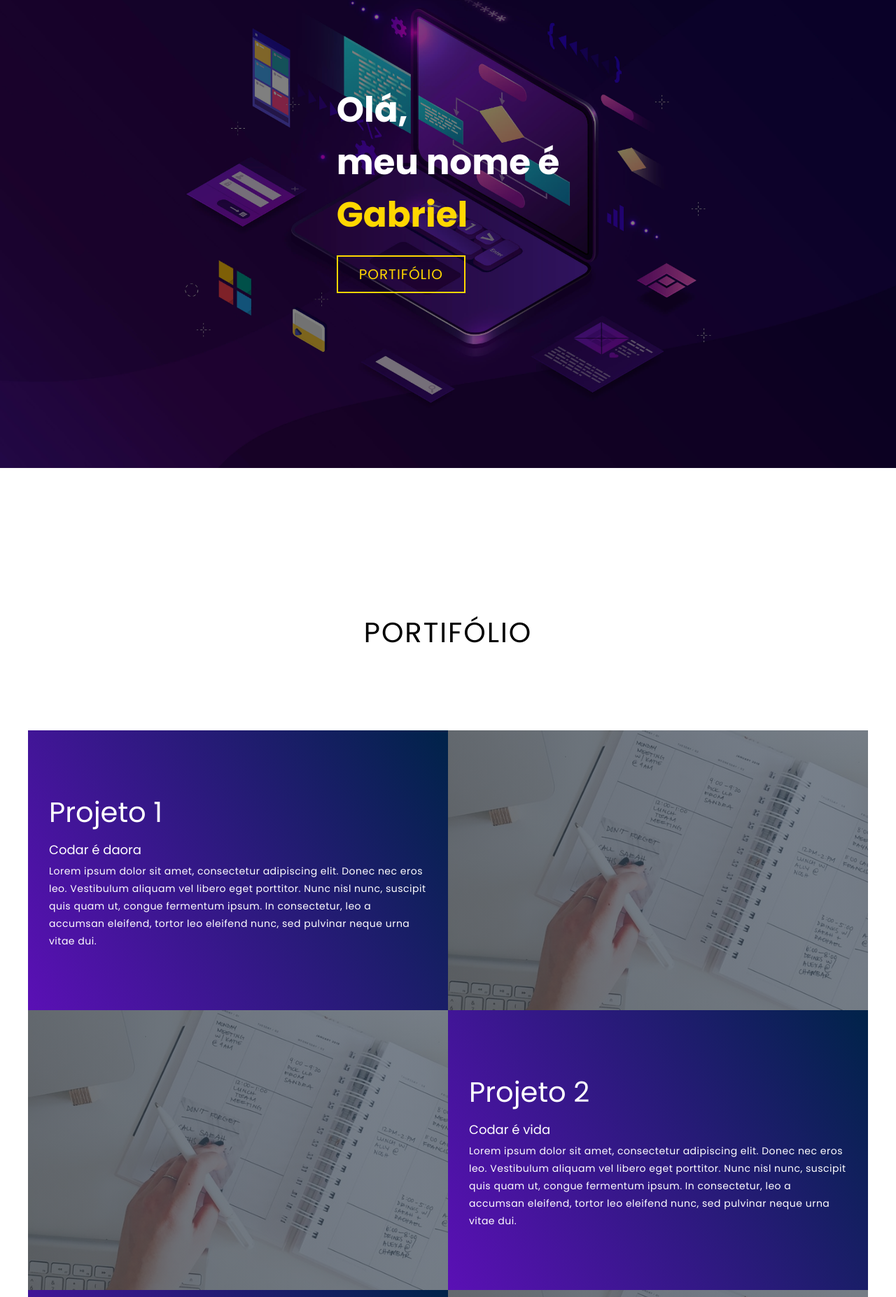
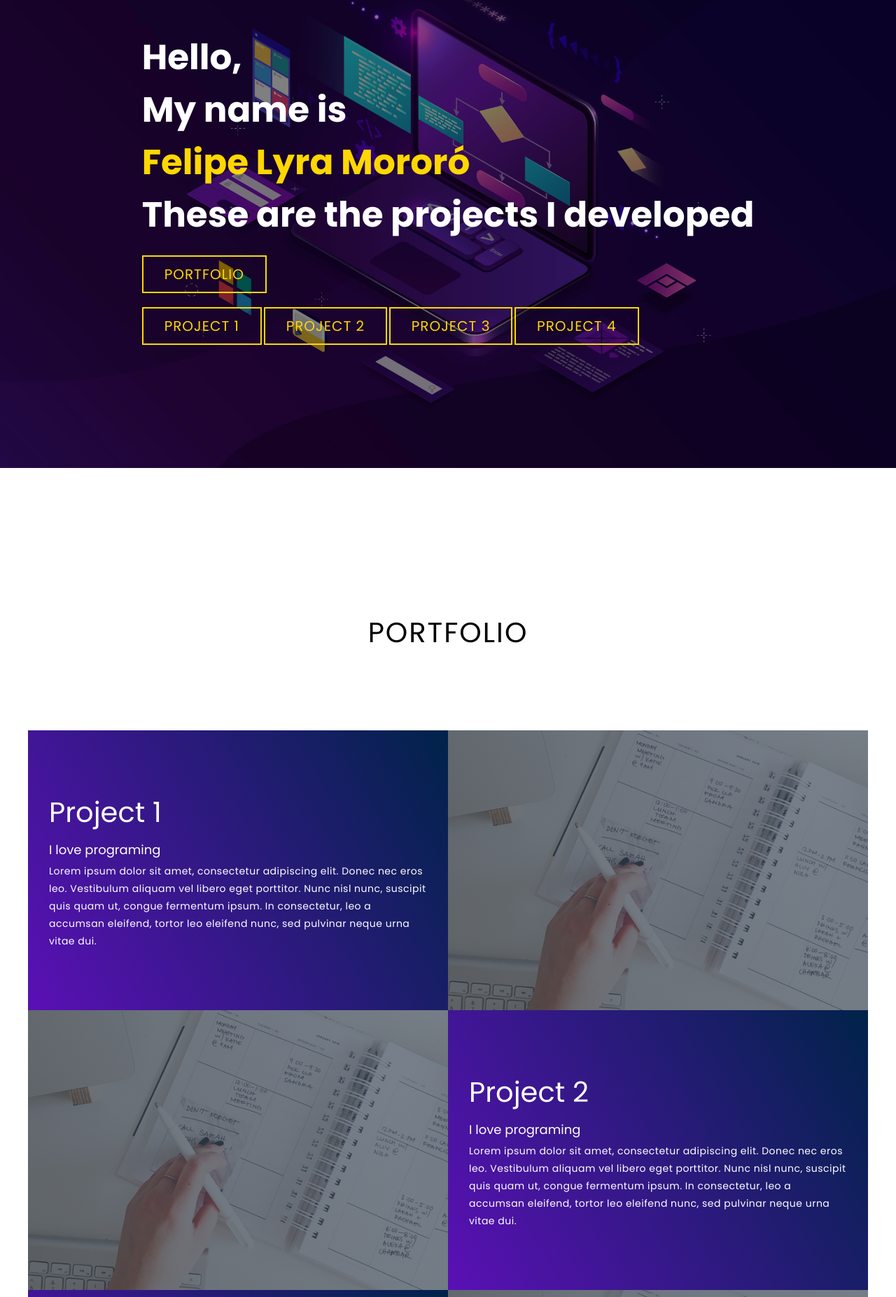
Before and after one commit to V-Book-Infinite/pague-apos-receber, a plain HTML site: page index.html in a window 1280 px wide. Shown: the part 131-1985 px from the top of the page at 70% size. Drawn offline with Linux system fonts and the light colour scheme.

Commit message:
update header and links on index.html

```diff
--- a/index.html
+++ b/index.html
@@ -3,83 +3,100 @@
 
     <head>
         <meta charset="UTF-8">
+        <meta http-equiv="X-UA-Compatible" content="IE=edge">
         <meta name="viewport" content="width=device-width, initial-scale=1.0">
         <link rel="stylesheet" href="style.css">
-    <title>Site daora demais</title>
+        <title>Portifolio de Felipe Mororó</title>
     </head>
 
     <body>
-    <section id="presentation">
-        <div class="presentation container">
+        <header id="presentation">
+            <summary class="presentation container">
                 <div>
-                <h1>Olá,<span></span></h1>
-                <h1>meu nome é<span></span></h1>
-                <h1>Gabriel<span></span></h1>
-                <a href="#portfolio" type="button" class="cta">Portifólio</a>
+                    <h1>Hello,<span></span></h1>
+                    <h1>My name is <span></span></h1>
+                    <h1>Felipe Lyra Mororó <span></span></h1>
+                    <h1>These are the projects I developed <span></span></h1>
+                    <nav>
+                        <a href="#portfolio" type="button" class="cta principal">Portfolio</a> <br>
+                        <a href="#project1" type="button" class="cta">Project 1</a>
+                        <a href="#project2" type="button" class="cta">Project 2</a>
+                        <a href="#project3" type="button" class="cta">Project 3</a>
+                        <a href="#project4" type="button" class="cta">Project 4</a>
+                    </nav>
                 </div>
-        </div>
-    </section>
+            </summary>
+        </header>
 
         <section id="portfolio">
-        <div class="portfolio container">
-            <div class="portfolio header">
-                <h1 class="section-title"><span>Portifólio</span></h1>
-            </div>
+            <main class="portfolio container">
+                <header class="portfolio header">
+                    <h1 class="section-title"><span>Portfolio</span></h1>
+                </header>
+
                 <div class="all-projects">
-                <div class="project-item">
+                    <div id="project1" class="project-item">
                         <div class="project-info">
-                        <h1>Projeto 1</h1>
-                        <h2>Codar é daora</h2>
+                            <h1>Project 1</h1>
+                            <h2>I love programing</h2>
                             <p>Lorem ipsum dolor sit amet, consectetur adipiscing elit. Donec nec eros leo. Vestibulum
                                 aliquam vel libero eget porttitor. Nunc nisl nunc, suscipit quis quam ut, congue fermentum
                                 ipsum. In consectetur, leo a accumsan eleifend, tortor leo eleifend nunc, sed pulvinar neque
                                 urna vitae dui.</p>
                         </div>
+
                         <div class="project-img">
                             <img src="./img-1.png" alt="img">
                         </div>
                     </div>
-                <div class="project-item">
+
+                    <div id="project2" class="project-item">
                         <div class="project-info">
-                        <h1>Projeto 2</h1>
-                        <h2>Codar é vida</h2>
+                            <h1>Project 2</h1>
+                            <h2>I love programing</h2>
                             <p>Lorem ipsum dolor sit amet, consectetur adipiscing elit. Donec nec eros leo. Vestibulum
                                 aliquam vel libero eget porttitor. Nunc nisl nunc, suscipit quis quam ut, congue fermentum
                                 ipsum. In consectetur, leo a accumsan eleifend, tortor leo eleifend nunc, sed pulvinar neque
                                 urna vitae dui.</p>
                         </div>
+
                         <div class="project-img">
                             <img src="./img-1.png" alt="img">
                         </div>
                     </div>
-                <div class="project-item">
+
+                    <div id="project3" class="project-item">
                         <div class="project-info">
-                        <h1>Projeto 3</h1>
-                        <h2>Codar é amor</h2>
+                            <h1>Project 3</h1>
+                            <h2>I love programing</h2>
                             <p>Lorem ipsum dolor sit amet, consectetur adipiscing elit. Donec nec eros leo. Vestibulum
                                 aliquam vel libero eget porttitor. Nunc nisl nunc, suscipit quis quam ut, congue fermentum
                                 ipsum. In consectetur, leo a accumsan eleifend, tortor leo eleifend nunc, sed pulvinar neque
                                 urna vitae dui.</p>
                         </div>
+
                         <div class="project-img">
                             <img src="./img-1.png" alt="img">
                         </div>
                     </div>
-                <div class="project-item">
+
+                    <div id="project4" class="project-item">
                         <div class="project-info">
-                        <h1>Projeto 4</h1>
-                        <h2>Codar é gostoso demais</h2>
+                            <h1>Project 4</h1>
+                            <h2>I love programing</h2>
                             <p>Lorem ipsum dolor sit amet, consectetur adipiscing elit. Donec nec eros leo. Vestibulum
                                 aliquam vel libero eget porttitor. Nunc nisl nunc, suscipit quis quam ut, congue fermentum
                                 ipsum. In consectetur, leo a accumsan eleifend, tortor leo eleifend nunc, sed pulvinar neque
                                 urna vitae dui.</p>
                         </div>
+
                         <div class="project-img">
                             <img src="./img-1.png" alt="img">
                         </div>
                     </div>
+
                 </div>
-        </div>
+            </main>
         </section>
     </body>
 </html>
```
Lines whose indentation alone changed are shown as unchanged.
